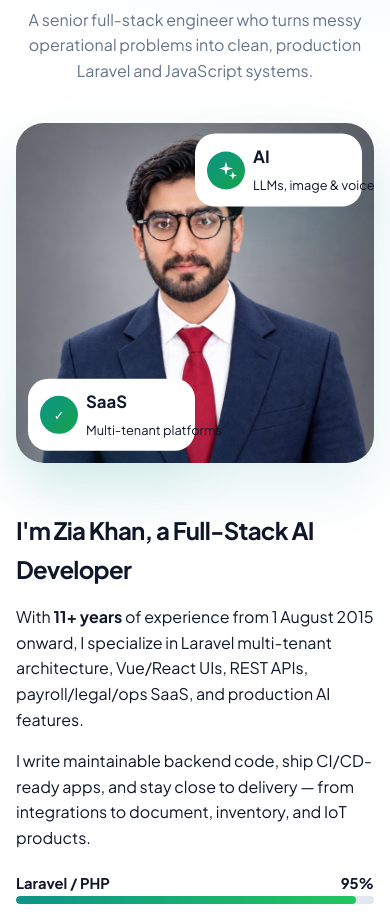
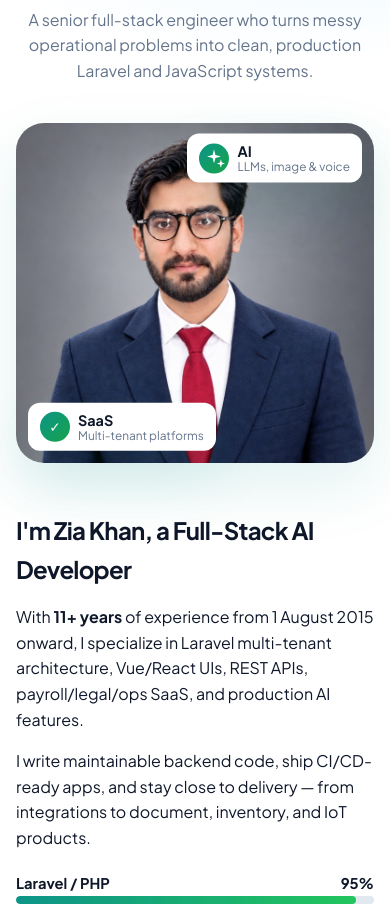
Before and after one commit to ziakhan421/portfolio, a plain HTML site: page index.html in a window 390 px wide. Shown: the part 1803-2720 px from the top of the page. Drawn offline with Linux system fonts and the light colour scheme.

Commit message:
Shrink About photo badges on all screen sizes

```diff
--- a/css/styles.css
+++ b/css/styles.css
@@ -612,28 +612,32 @@ html[data-theme="dark"] .eyebrow.green { background: rgba(34, 197, 94, 0.2); col
 .mini-card {
   position: absolute;
   background: var(--card);
-  border-radius: 20px;
-  padding: 14px 16px;
+  border-radius: 12px;
+  padding: 8px 12px;
   box-shadow: var(--shadow);
   display: flex;
-  gap: 12px;
+  gap: 8px;
   align-items: center;
   z-index: 2;
   max-width: calc(50% - 12px);
+  line-height: 1.25;
 }
-.mini-card b { display: block; font-size: 1.3rem; }
-.m1 { left: 16px; bottom: 16px; animation: floaty 6s ease-in-out 0.6s infinite; }
-.m2 { right: 16px; bottom: 16px; animation: floaty 6s ease-in-out 1.4s infinite; }
+.mini-card b { display: block; font-size: 0.9rem; }
+.mini-card span:not(.icon-bubble) { display: block; font-size: 0.74rem; color: var(--muted); }
+.m1 { left: 12px; bottom: 12px; animation: floaty 6s ease-in-out 0.6s infinite; }
+.m2 { right: 12px; bottom: 12px; animation: floaty 6s ease-in-out 1.4s infinite; }
 .icon-bubble {
-  width: 46px;
-  height: 46px;
+  width: 30px;
+  height: 30px;
   border-radius: 50%;
   display: grid;
   place-items: center;
   color: #fff;
+  font-size: 0.85rem;
   background: linear-gradient(135deg, var(--primary), var(--primary-2));
   flex-shrink: 0;
 }
+.icon-bubble svg { width: 15px; height: 15px; }
 .icon-bubble svg,
 .svc-icon svg {
   width: 22px;
@@ -1090,9 +1094,6 @@ html.js .reveal-right.in {
   .portrait-wrap { min-height: 0; display: block; }
   .s1, .s2 { position: static; display: inline-block; margin: 10px; left: auto; right: auto; }
   .about-photo img { height: 340px; }
-  .mini-card { padding: 10px 12px; gap: 8px; }
-  .mini-card b { font-size: 1.05rem; }
-  .icon-bubble { width: 38px; height: 38px; }
   html.js .reveal-left, html.js .reveal-right { transform: translateY(28px); }
 }
 
@@ -1117,7 +1118,6 @@ html.js .reveal-right.in {
   h1 { font-size: 3rem; }
   .hero { padding: 110px 16px 56px; }
   .section { padding: 56px 16px; }
-  .m1 { left: 12px; bottom: 12px; }
-  .m2 { right: 12px; bottom: auto; top: 12px; }
-  .mini-card span { font-size: 0.8rem; white-space: nowrap; }
+  .m2 { bottom: auto; top: 12px; }
+  .mini-card { max-width: calc(70% - 12px); }
 }
--- a/index.html
+++ b/index.html
@@ -18,7 +18,7 @@
   <link rel="preconnect" href="https://fonts.googleapis.com">
   <link rel="preconnect" href="https://fonts.gstatic.com" crossorigin>
   <link href="https://fonts.googleapis.com/css2?family=JetBrains+Mono:wght@400;500&family=Plus+Jakarta+Sans:wght@400;500;600;700;800&display=swap" rel="stylesheet">
-  <link rel="stylesheet" href="css/styles.css?v=38">
+  <link rel="stylesheet" href="css/styles.css?v=39">
   <script type="application/ld+json">
   {
     "@context": "https://schema.org",
```
